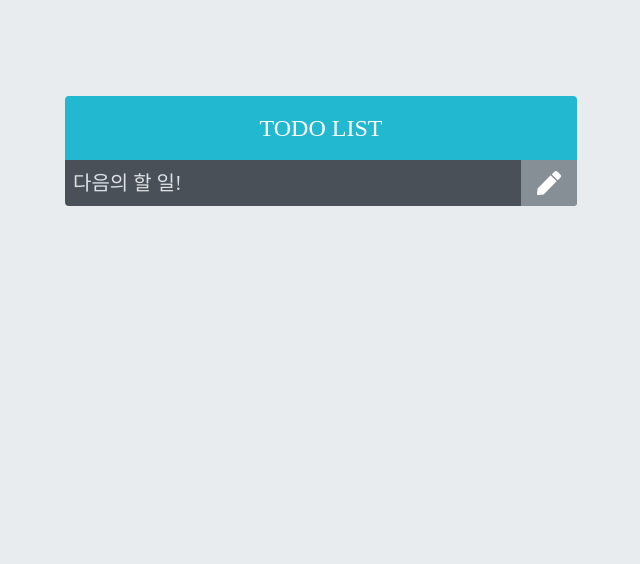
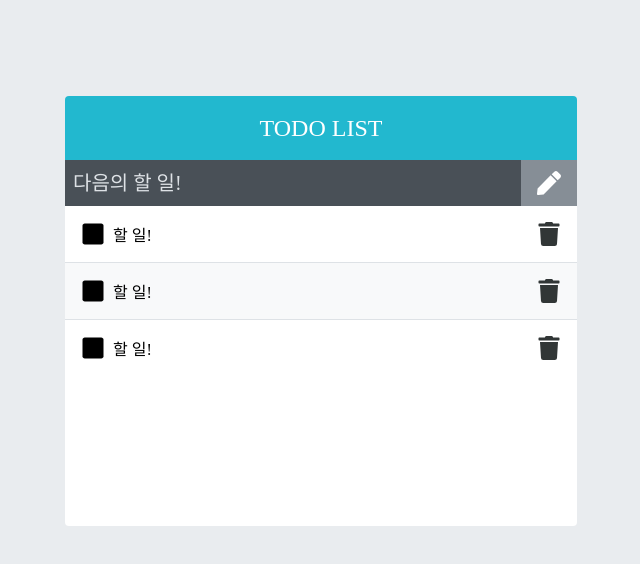
Before and after one commit to gardenee/todo-list, a React (Create React App) app: page / in a window 1280 px wide. Shown: the top 564 px of the page, without its empty margins (319-959 px from the left). Built offline with nearby package versions, Linux system fonts and the light colour scheme; a web font is replaced by a local one.

Commit message:
feat - 할 일 리스트 껍데기 추가

```diff
--- a/src/App.js
+++ b/src/App.js
@@ -1,10 +1,12 @@
 import TodoInsert from './components/TodoInsert';
+import TodoList from './components/TodoList';
 import TodoTemplate from './components/TodoTemplate';
 
 const App = () => {
   return (
     <TodoTemplate>
       <TodoInsert />
+      <TodoList />
     </TodoTemplate>
   );
 };
--- a/src/components/TodoList.js
+++ b/src/components/TodoList.js
@@ -0,0 +1,14 @@
+import './TodoList.scss';
+import TodoListItem from './TodoListItem';
+
+const TodoList = () => {
+  return (
+    <div className="TodoList">
+      <TodoListItem />
+      <TodoListItem />
+      <TodoListItem />
+    </div>
+  );
+};
+
+export default TodoList;
--- /dev/null
+++ b/src/components/TodoList.scss
@@ -0,0 +1,5 @@
+.TodoList {
+  min-height: 320px;
+  max-height: 513px;
+  overflow: auto;
+}
--- a/src/components/TodoListItem.js
+++ b/src/components/TodoListItem.js
@@ -0,0 +1,18 @@
+import { FaTrash, FaSquare, FaCheckSquare } from 'react-icons/fa';
+import './TodoListItem.scss';
+
+const TodoListItem = () => {
+  return (
+    <div className="TodoListItem">
+      <div className="checkbox">
+        <FaSquare />
+        <div className="text">할 일!</div>
+      </div>
+      <div className="remove">
+        <FaTrash />
+      </div>
+    </div>
+  );
+};
+
+export default TodoListItem;
--- /dev/null
+++ b/src/components/TodoListItem.scss
@@ -0,0 +1,43 @@
+.TodoListItem {
+  padding: 1rem;
+  display: flex;
+  align-items: center;
+  &:nth-child(even) {
+    background: #f8f9fa;
+  }
+  .checkbox {
+    cursor: pointer;
+    flex: 1;
+    display: flex;
+    align-items: center;
+    svg {
+      font-size: 1.5rem;
+    }
+    .text {
+      margin-left: 0.5rem;
+      flex: 1;
+    }
+    &.checked {
+      svg {
+        color: #22b8cf;
+      }
+      .text {
+        color: #adb5bd;
+        text-decoration: line-through;
+      }
+    }
+  }
+  .remove {
+    display: flex;
+    align-items: center;
+    font-size: 1.5rem;
+    color: #313636;
+    cursor: pointer;
+    &:hover {
+      color: #337794;
+    }
+  }
+  & + & {
+    border-top: 1px solid #dee2e6;
+  }
+}
```
